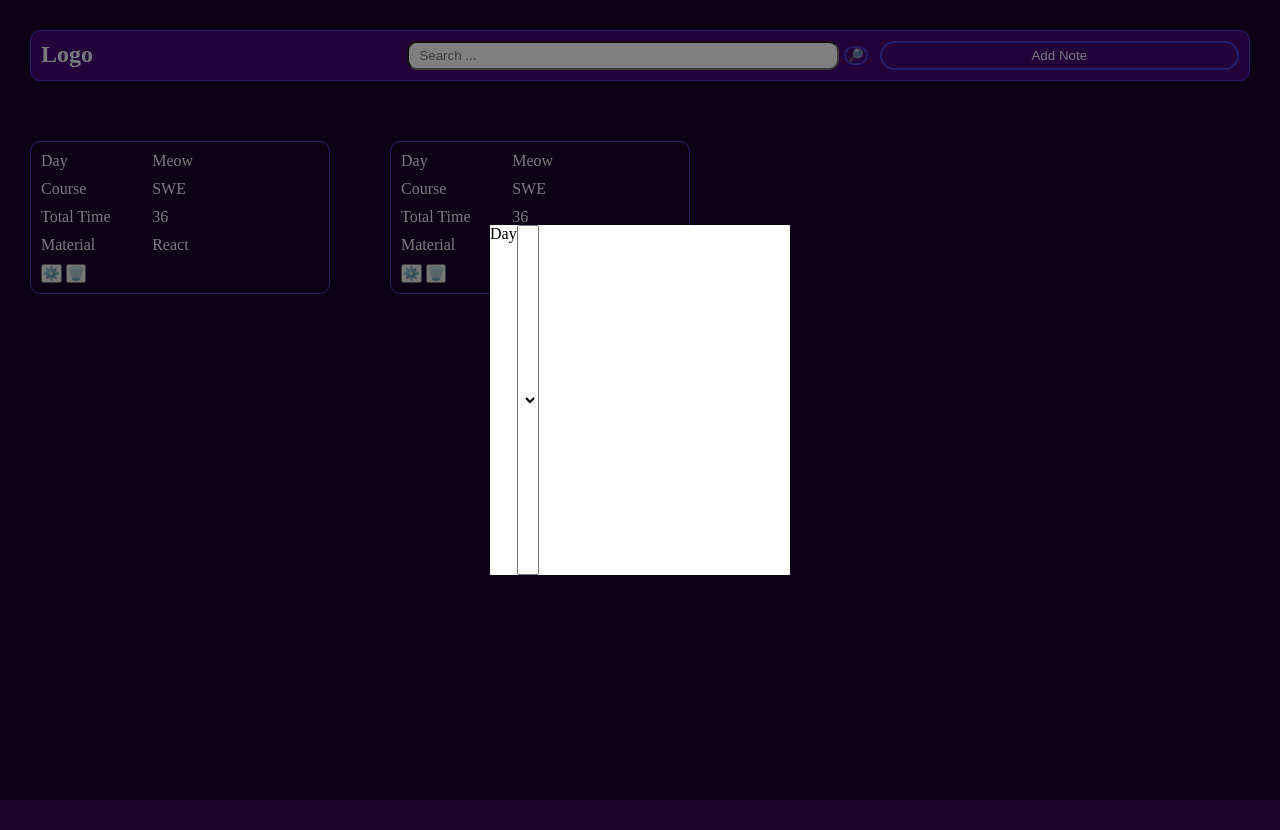
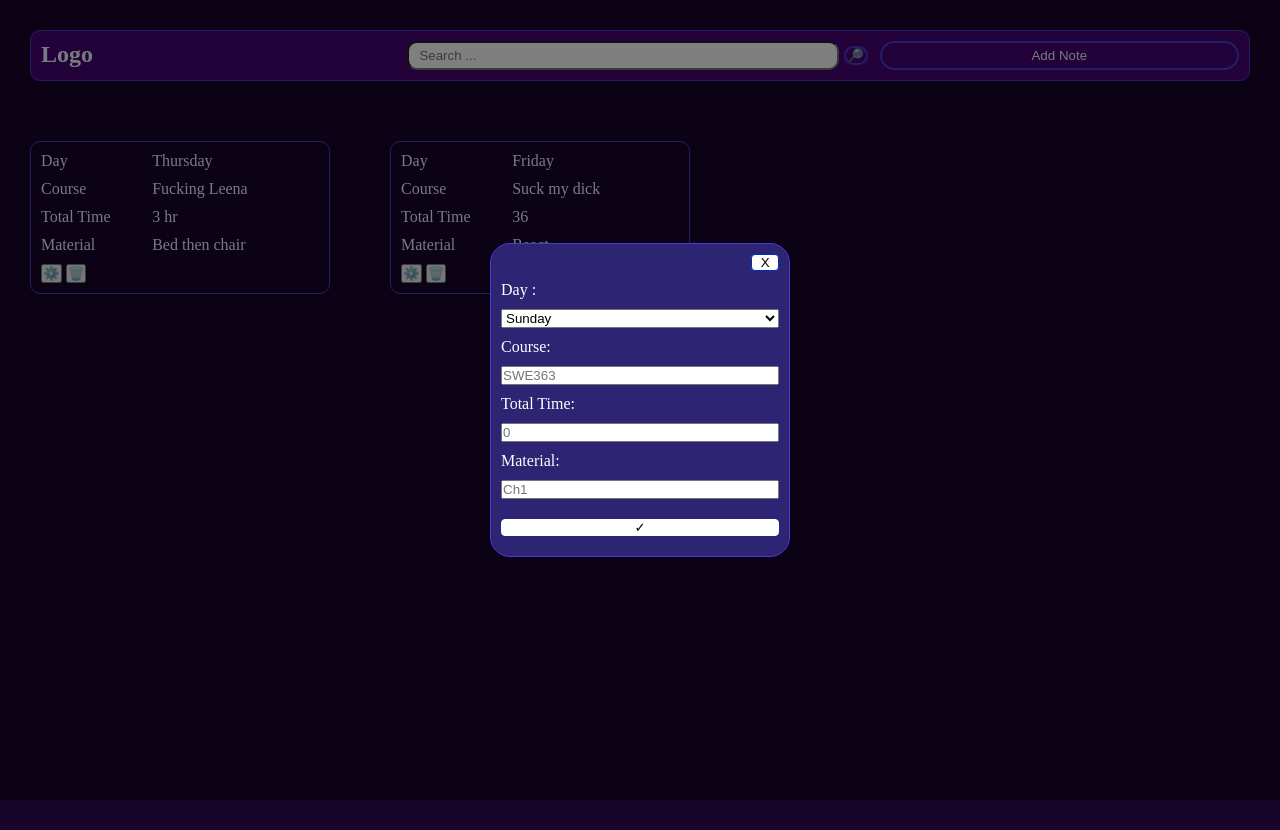
Before and after one commit to vMuhaymin/MiniProjs, a React (Vite) app in the folder ReactNotion/Note/: page / in a window 1280 px wide. Built offline with nearby package versions, Linux system fonts and the light colour scheme.

Commit message:
Styling the pop up

```diff
--- a/ReactNotion/Note/src/App.css
+++ b/ReactNotion/Note/src/App.css
@@ -127,6 +127,7 @@ input:focus{
   inset: 0;
 
   display: flex;
+
   justify-content: center;
   align-items: center;
 
@@ -138,7 +139,43 @@ input:focus{
 
 .addNote{
   display: flex;
+  flex-direction: column;
+
+  padding: 10px;
+  width: 300px;
+  padding-bottom: 20px;
+
+  border-radius: 20px;
+  border: 1px solid #4C3BCF;
+  background-color: #2d2573;
+  color: #fff;
+
+}
+
+.addNote label{
+  margin: 10px 0;
+
+}
+
+.close {
+  position: relative;
+  left: 90%;
+  width: 10%;
+
+  color: #000000;
+  border: 1px solid #002eba;
+  border-radius: 4px;
   background-color: #fff;
-  width: 300px;
-  height: 350px;
 }
+
+.add{
+
+  position: relative;
+
+  margin-top: 20px;
+
+  color: #000000;
+  border: 1px solid #fff;
+  border-radius: 4px;
+  background-color: #ffffff;
+}
--- a/ReactNotion/Note/src/App.jsx
+++ b/ReactNotion/Note/src/App.jsx
@@ -6,16 +6,15 @@ import AddCard from './components/AddCard';
 
 function App() {
 
-
   const info = [{
-    day: "Meow",
-    course:"SWE" ,
-    totalTime: 36,
-    material:"React"
+    day: "Thursday",
+    course:"Fucking Leena" ,
+    totalTime: "3 hr",
+    material:"Bed then chair"
   },
   {
-    day: "Meow",
-    course:"SWE" ,
+    day: "Friday",
+    course:"Suck my dick" ,
     totalTime: 36,
     material:"React"
   },];
@@ -27,12 +26,10 @@ function App() {
 
     <NavBar/>
     <MyCard list = {info}/>
-
-    <AddCard isOpen={isIt} />
-
+    <AddCard isOpen={isIt}/>
 
     </>
-  )
+  );
 }
 
 export default App
--- a/ReactNotion/Note/src/components/AddCard.jsx
+++ b/ReactNotion/Note/src/components/AddCard.jsx
@@ -10,10 +10,28 @@ function AddCard(props){
             props.isOpen &&
             <div className="popUp-overlay">
                 <div className="addNote">
-                    <label htmlFor=""> Day  </label>
-                    <select name="" id="">
-                        o
+                    <button className="close">  X </button>
+                    <label htmlFor=""> Day :  </label>
+                    <select name="Day" id="">
+                        <option value="Sunday"> Sunday</option>
+                        <option value="Monday"> Monday</option>
+                        <option value="Tuesday">Tuesday</option>
+                        <option value="Wednesday">Wednesday</option>
+                        <option value="Thursday">Thursday</option>
+                        <option value="Friday">Friday</option>
+                        <option value="Saturday">Saturday</option>
                     </select>
+
+                    <label htmlFor="">Course: </label>
+                    <input type="text" placeholder="SWE363"/>
+
+                    <label htmlFor="">Total Time: </label>
+                    <input type="number"  placeholder="0"/>
+
+                    <label htmlFor="">Material: </label>
+                    <input type="text" placeholder="Ch1" />
+
+                    <button className="add"> ✓ </button>
 
 
                 </div>
```
Also changed, not shown: 1 other file (tests, documents, lock files or other folders).
